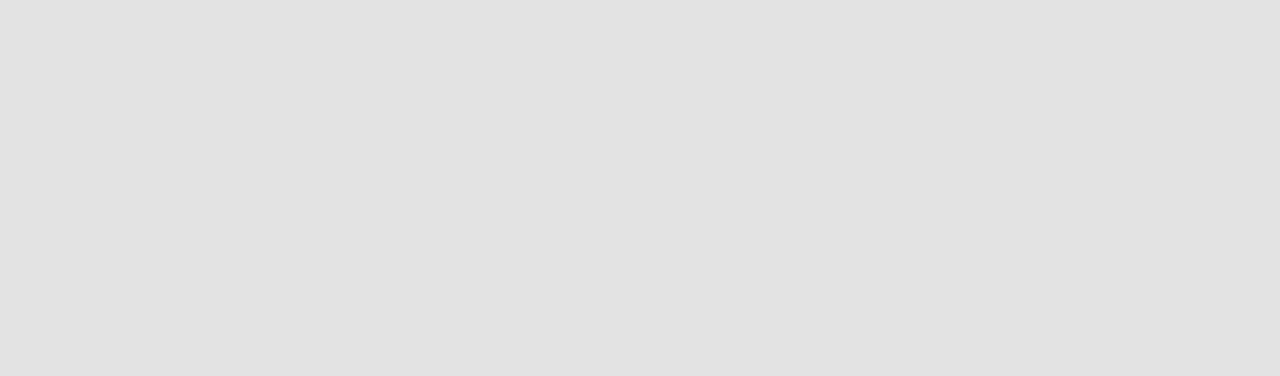
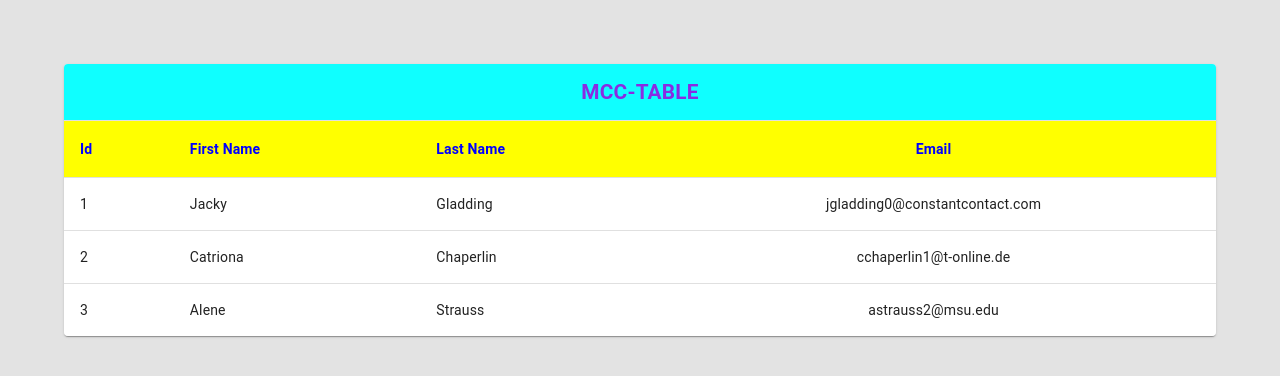
Before and after one commit to mcc1461/react-mui-mcc1, a React (Create React App) app: page / in a window 1280 px wide. Shown: the top 376 px of the page. Built offline with nearby package versions, Linux system fonts and the light colour scheme.

Commit message:
feat: Table component with styling covered

```diff
--- a/src/App.tsx
+++ b/src/App.tsx
@@ -56,7 +56,7 @@ function App() {
       {/* <MuiList2 /> */}
       {/* <MuiChip /> */}
       {/* <MuiTooltip /> */}
-      <MuiTable />
+      <MuiTable/>
 
     </div>
   );
--- a/src/components/MuiTable.tsx
+++ b/src/components/MuiTable.tsx
@@ -1,3 +1,4 @@
+import React from 'react';
 import {
     TableContainer,
     Table,
@@ -5,39 +6,155 @@ import {
     TableRow,
     TableCell,
     TableBody,
+    Paper,
+    Box,
+    Typography
 } from "@mui/material";
 
+// const MuiTable = () => {
+//     return (
+//         <Box sx={{ margin: "4rem" }}>
+//             <Typography variant="h4" component="div" sx={{ marginBottom: "1rem", textAlign: "center", color: "blueviolet", fontWeight:"bold" }}>
+//                 MCC-TABLE
+//             </Typography>
+//             <TableContainer component={Paper} sx={{ maxHeight: "17rem" }}>
+//                 <Table aria-label="mcc table" stickyHeader>
+//                     <TableHead aria-label="aaa">
+//                         <TableRow sx={{ backgroundColor: "yellow" }}>
+//                             <TableCell sx={{ color: "blue", backgroundColor: "yellow", fontSize: "1.3rem" }}>Id</TableCell>
+//                             <TableCell sx={{ color: "blue", backgroundColor: "yellow", fontSize: "1.3rem" }}>First Name</TableCell>
+//                             <TableCell sx={{ color: "blue", backgroundColor: "yellow", fontSize: "1.3rem" }}>Last Name</TableCell>
+//                             <TableCell align="center" sx={{ color: "blue", backgroundColor: "yellow", fontSize: "1.3rem" }}>Email</TableCell>
+//                         </TableRow>
+//                     </TableHead>
+//                     <TableBody>
+//                         {tableData.map((row) => (
+//                             <TableRow
+//                                 key={row.id}
+//                                 sx={{ '&:last-child td, &:last-child th': { border: 0 } }}
+//                             >
+//                                 <TableCell>{row.id}</TableCell>
+//                                 <TableCell>{row.first_name}</TableCell>
+//                                 <TableCell>{row.last_name}</TableCell>
+//                                 <TableCell align="center">{row.email}</TableCell>
+//                             </TableRow>
+//                         ))}
+//                     </TableBody>
+//                 </Table>
+//             </TableContainer>
+//         </Box>
+//     );
+// };
+
+
 const MuiTable = () => {
-  return
-  <TableContainer>
-    <Table>
-      <TableHead>
+    return (
+        <Box sx={{margin:"4rem"}}>
+            <TableContainer component={Paper} sx={{maxHeight:"17rem"}}>
+                <Table aria-label="mcc table" stickyHeader>
+                    <TableHead aria-label="aaa">
                         <TableRow>
-          <TableCell>Header 1</TableCell>
-          <TableCell>Header 2</TableCell>
-          <TableCell>Header 3</TableCell>
+                            <TableCell sx={{color: "blueviolet", fontWeight:"bold", fontSize:"1.3rem", backgroundColor:"#0fffff"}} colSpan={4} align="center">
+                                MCC-TABLE
+                            </TableCell>
+                        </TableRow>
+                        <TableRow>
+                            <TableCell sx={{color: "blue", backgroundColor:"yellow", fontWeight:"bold"}}>Id</TableCell>
+                            <TableCell sx={{color: "blue", backgroundColor:"yellow", fontWeight:"bold"}}>First Name</TableCell>
+                            <TableCell sx={{color: "blue", backgroundColor:"yellow", fontWeight:"bold"}}>Last Name</TableCell>
+                            <TableCell align="center" sx={{color: "blue", backgroundColor:"yellow", fontWeight:"bold"}}>Email</TableCell>
                         </TableRow>
                     </TableHead>
                     <TableBody>
-        <TableRow>
-          <TableCell>Row 1, Cell 1</TableCell>
-          <TableCell>Row 1, Cell 2</TableCell>
-          <TableCell>Row 1, Cell 3</TableCell>
+                        {tableData.map((row) => (
+                            <TableRow
+                                key={row.id}
+                                sx={{'&:last-child td, &:last-child th': {border: 0}}}
+                            >
+                                <TableCell>{row.id}</TableCell>
+                                <TableCell>{row.first_name}</TableCell>
+                                <TableCell>{row.last_name}</TableCell>
+                                <TableCell align="center">{row.email}</TableCell>
                             </TableRow>
-        <TableRow>
-          <TableCell>Row 2, Cell 1</TableCell>
-          <TableCell>Row 2, Cell 2</TableCell>
-          <TableCell>Row 2, Cell 3</TableCell>
-        </TableRow>
-        <TableRow>
-          <TableCell>Row 3, Cell 1</TableCell>
-          <TableCell>Row 3, Cell 2</TableCell>
-          <TableCell>Row 3, Cell 3</TableCell>
-        </TableRow>
+                        ))}
                     </TableBody>
                 </Table>
-
-  </TableContainer>;
+            </TableContainer>
+        </Box>
+    );
 };
 
+
+const tableData = [{
+    "id": 1,
+    "first_name": "Jacky",
+    "last_name": "Gladding",
+    "email": "jgladding0@constantcontact.com",
+    "gender": "Male",
+    "ip_address": "94.184.65.66"
+}, {
+    "id": 2,
+    "first_name": "Catriona",
+    "last_name": "Chaperlin",
+    "email": "cchaperlin1@t-online.de",
+    "gender": "Female",
+    "ip_address": "115.126.31.154"
+}, {
+    "id": 3,
+    "first_name": "Alene",
+    "last_name": "Strauss",
+    "email": "astrauss2@msu.edu",
+    "gender": "Female",
+    "ip_address": "112.147.154.63"
+}, {
+    "id": 4,
+    "first_name": "Marmaduke",
+    "last_name": "Wilton",
+    "email": "mwilton3@cocolog-nifty.com",
+    "gender": "Agender",
+    "ip_address": "23.8.103.137"
+}, {
+    "id": 5,
+    "first_name": "Mathilde",
+    "last_name": "Richford",
+    "email": "mrichford4@arizona.edu",
+    "gender": "Female",
+    "ip_address": "62.121.157.28"
+}, {
+    "id": 6,
+    "first_name": "Cornall",
+    "last_name": "Mellers",
+    "email": "cmellers5@cpanel.net",
+    "gender": "Male",
+    "ip_address": "131.244.83.129"
+}, {
+    "id": 7,
+    "first_name": "Mitchael",
+    "last_name": "Weir",
+    "email": "mweir6@patch.com",
+    "gender": "Male",
+    "ip_address": "250.98.59.42"
+}, {
+    "id": 8,
+    "first_name": "Anabel",
+    "last_name": "Bampford",
+    "email": "abampford7@freewebs.com",
+    "gender": "Female",
+    "ip_address": "224.139.117.41"
+}, {
+    "id": 9,
+    "first_name": "Chaddy",
+    "last_name": "Laker",
+    "email": "claker8@sfgate.com",
+    "gender": "Male",
+    "ip_address": "180.135.161.23"
+}, {
+    "id": 10,
+    "first_name": "Duffie",
+    "last_name": "Eringey",
+    "email": "deringey9@mediafire.com",
+    "gender": "Non-binary",
+    "ip_address": "195.0.36.40"
+}];
+
 export default MuiTable;
```
Lines whose indentation alone changed are shown as unchanged.
